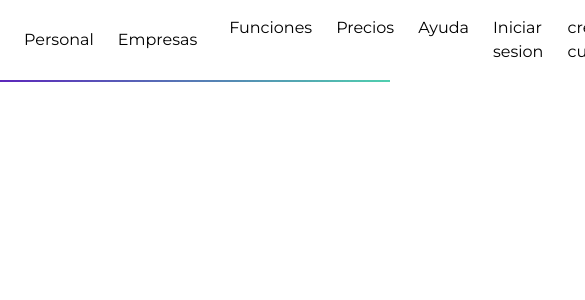
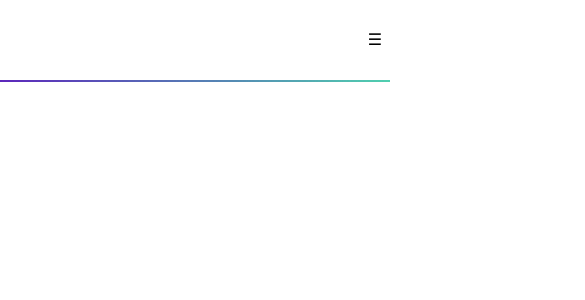
Before and after one commit to No-Country-simulation/s17-06-m-java-react, a React (Vite) app in the folder RepoFrontend/payout/: page / in a window 390 px wide. Shown: the top 300 px of the page, 585 px wide, since content can reach past the window. Built offline with nearby package versions, Linux system fonts and the light colour scheme; a web font is replaced by a local one.

Commit message:
responsive navbar

```diff
--- a/RepoFrontend/payout/src/components/Navbar.jsx
+++ b/RepoFrontend/payout/src/components/Navbar.jsx
@@ -1,4 +1,4 @@
-import React from 'react'
+import React, { useState } from 'react'
 import  payout  from '../assets/PAYOUT.png'
 import icon from '../assets/icon.png'
 import line from '../assets/line.png'
@@ -6,31 +6,64 @@ import line from '../assets/line.png'
 
 
 const Navbar = () => {
+  // Estado para manejar el menú hamburguesa
+  const [isOpen, setIsOpen] = useState(false);
+
+  const toggleMenu = () => {
+    setIsOpen(!isOpen);
+  };
+
   return (
-    <div className="w-full h-[10vh] flex-col justify-center ">
-      <div className='w-full h-[9.5vh] flex  items-center justify-between'>
-      <div className='flex items-center  gap-6 '>
+    <div className="w-full h-[10vh] flex-col justify-center relative"> {/* Añadido "relative" para el contenedor principal */}
+      {/* Contenedor principal del navbar */}
+      <div className='w-full h-[9.5vh] flex items-center justify-between'>
+        <div className='flex items-center gap-6'>
           <div className='flex items-center'>
             <img className="h-[30px] ml-10 hidden md:block" src={icon} alt=""/>
             <img className="h-[18px] ml-2 hidden md:block" src={payout} alt=""/>
           </div>
-        <a >Personal</a>
-        <a>Empresas</a>
+          <a className="hidden md:block">Personal</a> {/* Se oculta en móviles */}
+          <a className="hidden md:block">Empresas</a> {/* Se oculta en móviles */}
         </div>
-      <div className='flex gap-6 mx-8 '>
+
+        {/* Botón del menú hamburguesa (se muestra en móviles) */}
+        <div className="md:hidden">
+          <button onClick={toggleMenu} className="p-2 rounded-md focus:outline-none">
+            {/* Icono de menú hamburguesa */}
+            {isOpen ? (
+              <span>&#x2715; {/* Icono de "cerrar" */}</span>
+            ) : (
+              <span>&#9776; {/* Icono de menú hamburguesa */}</span>
+            )}
+          </button>
+        </div>
+
+        {/* Links del menú (se muestra en pantallas grandes) */}
+        <div className='hidden md:flex gap-6 mx-8'>
           <a>Funciones</a>
           <a>Precios</a>
           <a>Ayuda</a>
           <a>Iniciar sesion</a>
-        <a>crear cuenta</a>
+          <a href='/signup'>crear cuenta</a>
         </div>
       </div>
 
-      <img className="w-full " src={line} alt=""/>
+      {/* Menú desplegable para móviles */}
+      <div className={`md:hidden ${isOpen ? 'block' : 'hidden'} absolute top-[100%] left-0 w-full bg-white z-50`}> {/* Clases añadidas para el menú desplegable */}
+        <div className="flex flex-col items-start p-4">
+          <a className="py-1">Personal</a>
+          <a className="py-1">Empresas</a>
+          <a className="py-1">Funciones</a>
+          <a className="py-1">Precios</a>
+          <a className="py-1">Ayuda</a>
+          <a className="py-1">Iniciar sesion</a>
+          <a className="py-1" href='/signup'>crear cuenta</a>
+        </div>
+      </div>
 
-
+      {/* Línea bajo el navbar */}
+      <img className="w-full" src={line} alt=""/>
     </div>
-  )
+  );
 }
-
 export default Navbar
```
Lines whose indentation alone changed are shown as unchanged.
